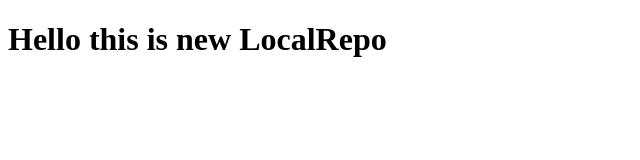
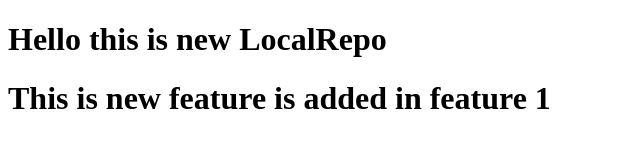
Before and after one commit to anshvedsingh/localrepo, a plain HTML site: page index.html in a window 1280 px wide. Shown: the whole page, without its empty margins (0-640 px from the left). Drawn offline with Linux system fonts and the light colour scheme.

Commit message:
feature1 is added

```diff
--- a/index.html
+++ b/index.html
@@ -9,5 +9,6 @@
 
 <body>
     <h1> Hello this is new LocalRepo</h1>
+    <h1>This is new feature is added in feature 1</h1>
 </body>
 </html>
```
